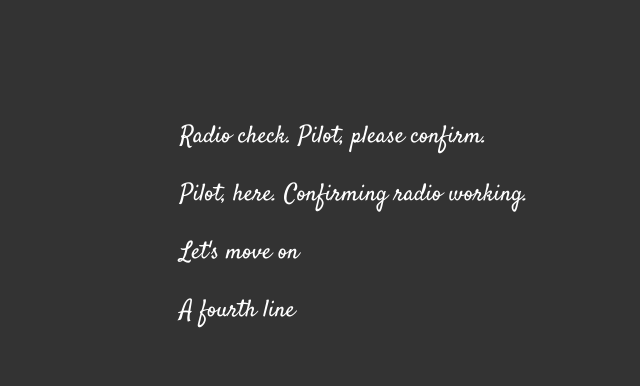
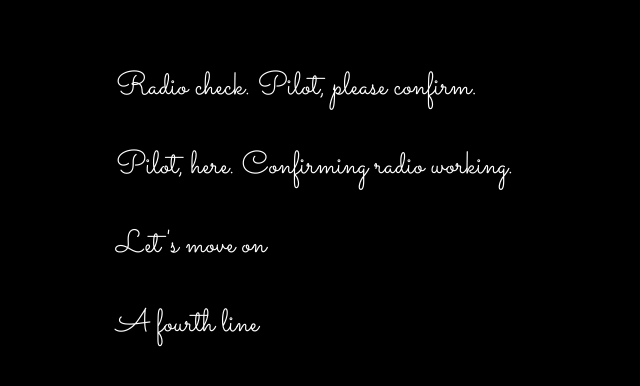
Before and after one commit to jkamponsah/communication-log, a plain HTML site: page index.html in a window 1280 px wide. Shown: the whole page, without its empty margins (140-780 px from the left). Drawn offline with Linux system fonts and the light colour scheme.

Commit message:
I made changes to index.html file

```diff
--- a/index.html
+++ b/index.html
@@ -2,6 +2,7 @@
    <head>
       <link rel="stylesheet" type="text/css" href="style.css">
       <link href="https://fonts.googleapis.com/css?family=Satisfy" rel="stylesheet">
+      <link href="https://fonts.googleapis.com/css?family=Sacramento" rel="stylesheet">
    </head>
  <body>
    <p>Radio check. Pilot, please confirm.</p>
--- a/style.css
+++ b/style.css
@@ -1,9 +1,9 @@
 body {
-   #color: white;
-   #background-color: green;
    color: white;
-   background-color: #333;
-   font-size: 150%;
-   font-family: 'Satisfy', cursive;
-   margin: 5em 25%;
+   background-color: black;
+   font-family: 'Sacramento', cursive;
+   font-size: 32px;
+   margin-top: 5%;
+   margin-left: 20%;
+   margin-right: 20%;
 }
```
